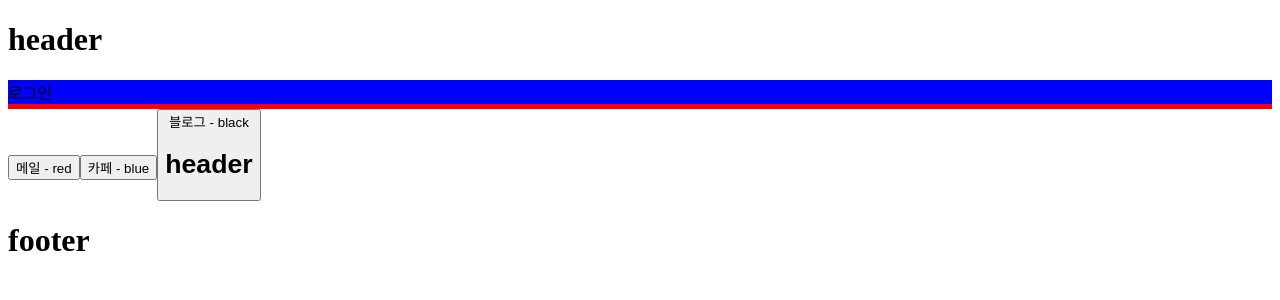
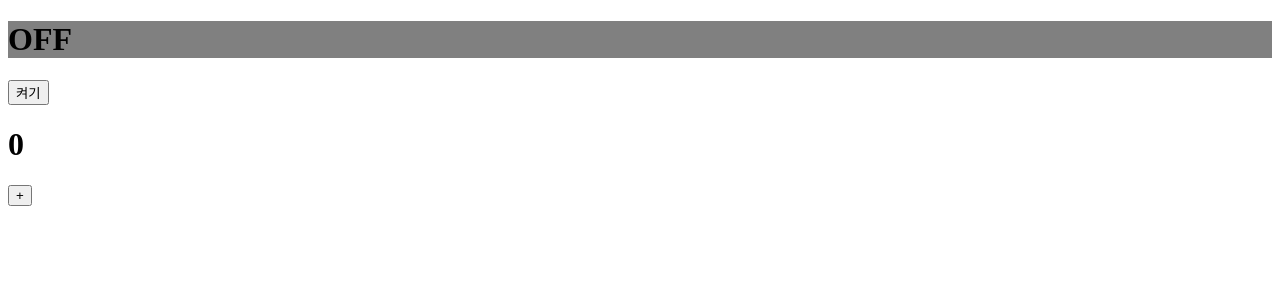
Before and after one commit to gkwlsdn17/ReactStudy, a React (Vite) app in the folder react/section05/: page / in a window 1280 px wide. Shown: the top 300 px of the page. Built offline with nearby package versions, Linux system fonts and the light colour scheme.

Commit message:
State로 상태 관리하기

```diff
--- a/react/section05/src/App.jsx
+++ b/react/section05/src/App.jsx
@@ -1,27 +1,21 @@
 import './App.css'
-import Header from "./components/Header"
-import Main from "./components/Main"
-import Footer from "./components/Footer"
-import Button from "./components/Button"
+import Bulb from './components/Bulb'
+import Counter from './components/Counter'
+
+
 function App() {
+  // const state = useState(0)
+  // console.log(state)
+  // state는 배열의 값을 가지고 있어서 보통 배열로 씀
 
-  const buttonProps = {
-    text: "메일",
-    color: "red",
-    a: 1,
-    b: 2,
-    c: 3
-  }
+  // Bulb와 Counter처럼 나누는 이유는
+  // useState가 서로 상관없는것이 같이 있으면 쓸데없이 다른것도 같이 랜더링되기때문
+
   return (
     <>
-      <Header/>
-      <Main/>
-      <Button {...buttonProps}/>
-      <Button text={"카페"} color={"blue"}/>
-      <Button text={"블로그"}>
-        <Header/>
-      </Button>
-      <Footer/>
+    <Bulb/>
+    <Counter/>
+
     </>
   )
 }
--- /dev/null
+++ b/react/section05/src/components/Bulb.jsx
@@ -0,0 +1,22 @@
+import {useState} from "react"
+
+const Bulb = () => {
+
+    const [light, setLight] = useState("OFF")
+
+    return (
+    <div>
+      {light === "ON" ?
+      (<h1 style={{backgroundColor: "orange"}}>ON</h1> )
+      : (<h1 style={{backgroundColor: "gray"}}>OFF</h1>)
+      }
+      <button onClick={()=>{
+          setLight(light === "ON" ? "OFF" : "ON")
+        }}>
+          {light === "ON" ? "끄기" : "켜기"}
+        </button>
+    </div>
+    )
+  }
+
+export default Bulb
--- a/react/section05/src/components/Button.jsx
+++ b/react/section05/src/components/Button.jsx
@@ -1,6 +1,14 @@
 const Button = ({text, color, children}) => {
+    const onClickButton = (e) => {
+        console.log(text)
+        console.log(e)
+    }
+
     return (
-    <button style={{
+    <button
+    onClick={onClickButton}
+    // onMouseEnter={onClickButton}
+    style={{
         color: text
     }}>
         {text} - {color}
--- /dev/null
+++ b/react/section05/src/components/Counter.jsx
@@ -0,0 +1,18 @@
+import {useState} from "react"
+
+const Counter = () => {
+    const [count, setCount] = useState(0)
+    return (
+    <div>
+        <h1>{count}</h1>
+          <button onClick={()=>{
+            setCount(count + 1)
+            }}>
+              +
+          </button>
+
+      </div>
+    )
+}
+
+export default Counter
```
